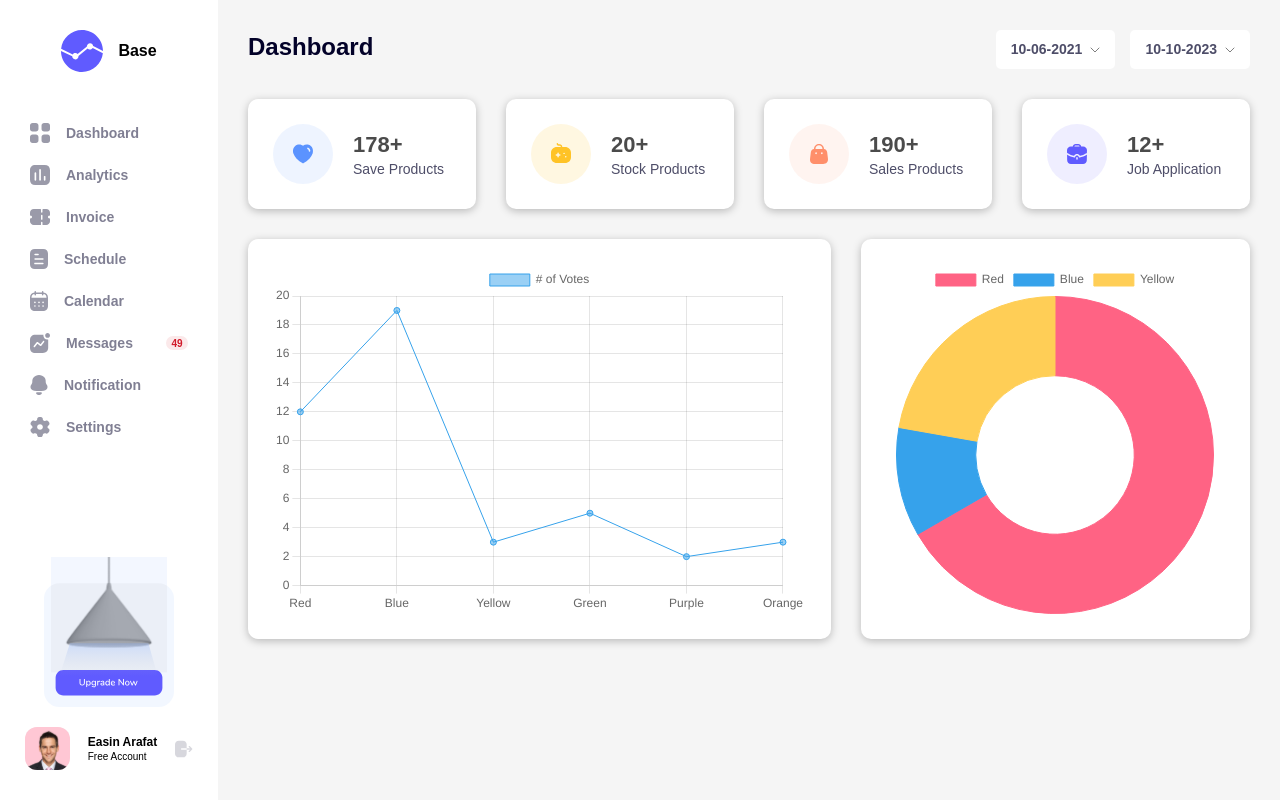
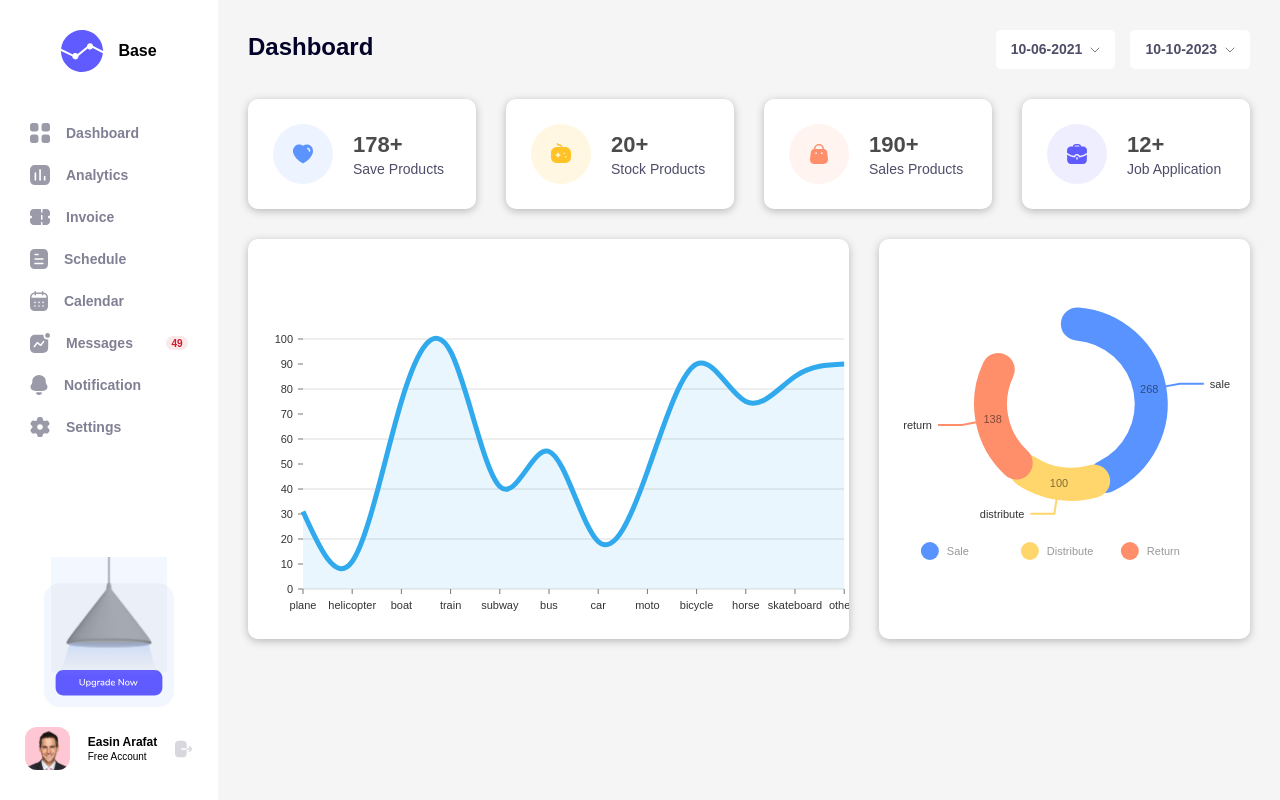
Before and after one commit to 15akash/dashboard-app, a Next.js app: page / in a window 1280 px wide. Built offline with nearby package versions, Linux system fonts and the light colour scheme.

Commit message:
adding charts to the UI

```diff
--- a/package.json
+++ b/package.json
@@ -9,15 +9,15 @@
     "lint": "next lint"
   },
   "dependencies": {
+    "@nivo/line": "^0.80.0",
+    "@nivo/pie": "^0.80.0",
     "@types/node": "18.15.10",
     "@types/react": "18.0.30",
     "@types/react-dom": "18.0.11",
-    "chart.js": "^4.2.1",
     "eslint": "8.36.0",
     "eslint-config-next": "13.2.4",
     "next": "13.2.4",
     "react": "18.2.0",
-    "react-chartjs-2": "^5.2.0",
     "react-dom": "18.2.0",
     "react-icons": "^4.8.0",
     "sass": "^1.60.0",
--- a/pages/_app.tsx
+++ b/pages/_app.tsx
@@ -12,7 +12,7 @@ export default function App({ Component, pageProps }: AppProps) {
 				<Flexbox className={styles['app--nav-con']}>
 					<Navigation />
 				</Flexbox>
-				<Flexbox className={styles['app--page-content']}>
+				<Flexbox direction="column" className={styles['app--page-content']}>
 					<Component {...pageProps} />
 				</Flexbox>
 			</Flexbox>
--- a/pages/index.tsx
+++ b/pages/index.tsx
@@ -22,6 +22,7 @@ export default function Home() {
 	);
 
 	return (
+		<>
 			<Flexbox direction="column" gap={30} className={styles['homepage']}>
 				<Flexbox justifyContent="space-between" className={styles['homepage--header']}>
 					<h1>Dashboard</h1>
@@ -35,18 +36,19 @@ export default function Home() {
 						return <ProductSummary key={product.id} {...product} />;
 					})}
 				</Flexbox>
-			<div className={styles['homepage--charts-section']}>
-				<Card>
-					<div style={{ position: 'relative', width: '100%', height: '100%' }}>
+			</Flexbox>
+			<Flexbox gap={30} className={styles['charts']}>
+				<Card className={styles['linechart']}>
+					<div style={{ width: '100%', position: 'absolute', height: '80%', bottom: '0' }}>
 						<LineChart />
 					</div>
 				</Card>
-				<Card>
-					<div style={{ position: 'relative', width: '100%', height: '100%' }}>
+				<Card className={styles['doughnut']}>
+					<div style={{ width: '90%', position: 'absolute', height: '80%' }}>
 						<DoughnutChart />
 					</div>
 				</Card>
-			</div>
 			</Flexbox>
+		</>
 	);
 }
--- a/styles/Home.module.scss
+++ b/styles/Home.module.scss
@@ -23,21 +23,25 @@
     &--header {
         width: 100%;
     }
+}
 
-    &--charts-section {
-        display: grid;
-        grid-template-columns: 0.6fr 0.4fr;
-        column-gap: 30px;
-        width: 100%;
-        height: 400px;
+.charts {
+    height: 400px;
+    width: 100%;
+    margin-top: 30px;
+
+    .linechart {
         position: relative;
+        height: 100%;
+        width: 60%;
+        object-fit: contain;
+        overflow: hidden;
     }
 
-    &--doughnut {
-        width: 100% !important;
+    .doughnut {
+        position: relative;
         height: 100%;
-        object-fit: contain;
-        position: relative !important;
+        // right: 0;
+        flex: 1;
     }
-
 }
--- a/ui/components/doughnut-chart/index.tsx
+++ b/ui/components/doughnut-chart/index.tsx
@@ -1,39 +1,146 @@
 import React from 'react';
-import { Chart as ChartJS, ArcElement, Tooltip, Legend } from 'chart.js';
-import { Doughnut } from 'react-chartjs-2';
+import { ResponsivePie } from '@nivo/pie';
 
-ChartJS.register(ArcElement, Tooltip, Legend);
 const DoughnutChart = () => {
-	const chartData = {
-		labels: ['Red', 'Blue', 'Yellow'],
-		datasets: [
-			{
-				data: [300, 50, 100],
-				backgroundColor: ['#FF6384', '#36A2EB', '#FFCE56'],
-				borderWidth: 1,
-				// maxHeight: 160,
-				borderColor: ['#FF6384', '#36A2EB', '#FFCE56']
-			}
-		],
-		responsive: true,
-		maintainAspectRatio: false
-		// maintainAspectRation: true
+	const data = [
+		{
+			id: 'sale',
+			label: 'Sale',
+			value: 268
+		},
+		{
+			id: 'distribute',
+			label: 'Distribute',
+			value: 100
+		},
+		{
+			id: 'return',
+			label: 'Return',
+			value: 138
+		}
+	];
 
-		// legend: {
-		// 	position: 'bottom'
-		// }
-	};
-
-	const options = {
-		responsive: true,
-		maintainAspectRatio: false
-		// legend: {
-		// 	position: 'bottom',
-		// 	display: false
-		// }
-	};
-
-	return <Doughnut data={chartData} options={options} />;
+	return (
+		<ResponsivePie
+			data={data}
+			margin={{ top: 40, right: 80, bottom: 80, left: 80 }}
+			innerRadius={0.85}
+			cornerRadius={45}
+			startAngle={0}
+			endAngle={300}
+			activeOuterRadiusOffset={8}
+			colors={['#5893ff', '#FFD66B', '#FF8F6B']}
+			borderWidth={20}
+			borderColor={{
+				from: 'color',
+				modifiers: [['darker', 0]]
+			}}
+			arcLinkLabelsTextColor="#333333"
+			arcLinkLabelsOffset={8}
+			arcLinkLabelsThickness={2}
+			arcLinkLabelsColor={{ from: 'color' }}
+			arcLabelsRadiusOffset={0.45}
+			arcLabelsTextColor={{
+				from: 'color',
+				modifiers: [['darker', 1.9]]
+			}}
+			defs={[
+				{
+					id: 'dots',
+					type: 'patternDots',
+					background: 'inherit',
+					color: 'rgba(255, 255, 255, 0.3)',
+					size: 4,
+					padding: 1,
+					stagger: true
+				},
+				{
+					id: 'lines',
+					type: 'patternLines',
+					background: 'inherit',
+					color: 'rgba(255, 255, 255, 0.3)',
+					rotation: -45,
+					lineWidth: 6,
+					spacing: 10
+				}
+			]}
+			fill={[
+				{
+					match: {
+						id: 'ruby'
+					},
+					id: 'dots'
+				},
+				{
+					match: {
+						id: 'c'
+					},
+					id: 'dots'
+				},
+				{
+					match: {
+						id: 'go'
+					},
+					id: 'dots'
+				},
+				{
+					match: {
+						id: 'python'
+					},
+					id: 'dots'
+				},
+				{
+					match: {
+						id: 'scala'
+					},
+					id: 'lines'
+				},
+				{
+					match: {
+						id: 'lisp'
+					},
+					id: 'lines'
+				},
+				{
+					match: {
+						id: 'elixir'
+					},
+					id: 'lines'
+				},
+				{
+					match: {
+						id: 'javascript'
+					},
+					id: 'lines'
+				}
+			]}
+			legends={[
+				{
+					anchor: 'bottom',
+					direction: 'row',
+					justify: false,
+					translateX: 0,
+					translateY: 56,
+					itemsSpacing: 0,
+					itemWidth: 100,
+					itemHeight: 18,
+					itemTextColor: '#999',
+					itemDirection: 'left-to-right',
+					itemOpacity: 1,
+					symbolSize: 18,
+					symbolShape: 'circle',
+					effects: [
+						{
+							on: 'hover',
+							style: {
+								itemTextColor: '#000'
+							}
+						}
+					]
+				}
+			]}
+		/>
+	);
 };
 
 export default DoughnutChart;
--- a/ui/components/line-chart/index.tsx
+++ b/ui/components/line-chart/index.tsx
@@ -1,36 +1,143 @@
-import React, { useCallback, useContext, useMemo } from 'react';
-import { Line } from 'react-chartjs-2';
-import { Chart, registerables } from 'chart.js';
-import Flexbox from '@/ui/foundations/flexbox';
-import MenuContext from '@/ui/store/menu-context';
+import React from 'react';
+// import { ResponsiveLine } from '@nivo/line';
+import { ResponsiveLine } from '@nivo/line';
 
 const LineChart = () => {
-	const menuCtx = useContext(MenuContext);
-	Chart.register(...registerables);
-	const chartData = {
-		labels: ['Red', 'Blue', 'Yellow', 'Green', 'Purple', 'Orange'],
-		datasets: [
-			{
-				label: '# of Votes',
-				data: [12, 19, 3, 5, 2, 3],
-				borderWidth: 1,
-				width: 100
-			}
-		]
-	};
+	const data = [
+		{
+			id: 'norway',
+			color: '#31aaed',
+			data: [
+				{
+					x: 'plane',
+					y: 31
+				},
+				{
+					x: 'helicopter',
+					y: 11
+				},
+				{
+					x: 'boat',
+					y: 75
+				},
+				{
+					x: 'train',
+					y: 95
+				},
+				{
+					x: 'subway',
+					y: 41
+				},
+				{
+					x: 'bus',
+					y: 55
+				},
+				{
+					x: 'car',
+					y: 19
+				},
+				{
+					x: 'moto',
+					y: 47
+				},
+				{
+					x: 'bicycle',
+					y: 90
+				},
+				{
+					x: 'horse',
+					y: 75
+				},
+				{
+					x: 'skateboard',
+					y: 85
+				},
+				{
+					x: 'others',
+					y: 90
+				}
+			]
+		}
+	];
 
-	const options = {
-		responsive: true,
-		maintainAspectRatio: false,
-		scales: {
-			y: {
-				beginAtZero: true
-			}
-		}
-	};
+	return (
+		<ResponsiveLine
+			data={data}
+			margin={{ top: 20, right: 30, bottom: 50, left: 30 }}
+			colors={d => d.color}
+			xScale={{ type: 'point' }}
+			enableGridX={false}
+			yScale={{
+				type: 'linear',
 
-	// const getChart = useCallback(() => , [menuCtx.isMenuCollapsed]);1
-	return <Line data={chartData} options={options} />;
+				// min: 'auto'
+				max: 'auto',
+				stacked: true,
+				reverse: false
+			}}
+			yFormat=" >-.2f"
+			curve="natural"
+			axisTop={null}
+			axisRight={null}
+			axisBottom={{
+				tickSize: 5,
+				tickPadding: 5,
+				tickRotation: 0,
+				legendOffset: 36,
+				legendPosition: 'middle'
+			}}
+			axisLeft={{
+				tickSize: 5,
+				tickPadding: 5,
+				tickRotation: 0,
+				legend: 'count',
+				legendOffset: -40,
+				legendPosition: 'middle'
+			}}
+			lineWidth={5}
+			gridYValues={[0, 20, 40, 60, 80, 100]}
+			pointSize={14}
+			pointColor={{ theme: 'background' }}
+			pointBorderWidth={3}
+			pointBorderColor={{ from: 'serieColor' }}
+			pointLabelYOffset={-12}
+			enableArea={true}
+			areaBlendMode="multiply"
+			areaBaselineValue={0}
+			areaOpacity={0.1}
+			useMesh={true}
+			sliceTooltip={({ slice }) => {
+				console.log('slice', slice);
+				return <div style={{ background: 'white', padding: '9px 12px', border: '1px solid black' }}></div>;
+			}}
+			legends={[
+				{
+					anchor: 'bottom-right',
+					direction: 'column',
+					justify: false,
+					translateX: 100,
+					translateY: 0,
+					itemsSpacing: 0,
+					itemDirection: 'left-to-right',
+					itemWidth: 80,
+					itemHeight: 20,
+					itemOpacity: 0.75,
+					symbolSize: 12,
+					symbolShape: 'circle',
+					symbolBorderColor: 'rgba(0, 0, 0, .5)',
+					effects: [
+						{
+							on: 'hover',
+							style: {
+								itemBackground: 'rgba(0, 0, 0, .03)',
+								itemOpacity: 1
+							}
+						}
+					]
+				}
+			]}
+		/>
+	);
 };
 
 export default LineChart;
```
Also changed, not shown: 1 other file (tests, documents, lock files or other folders). Lines whose indentation alone changed are shown as unchanged.
